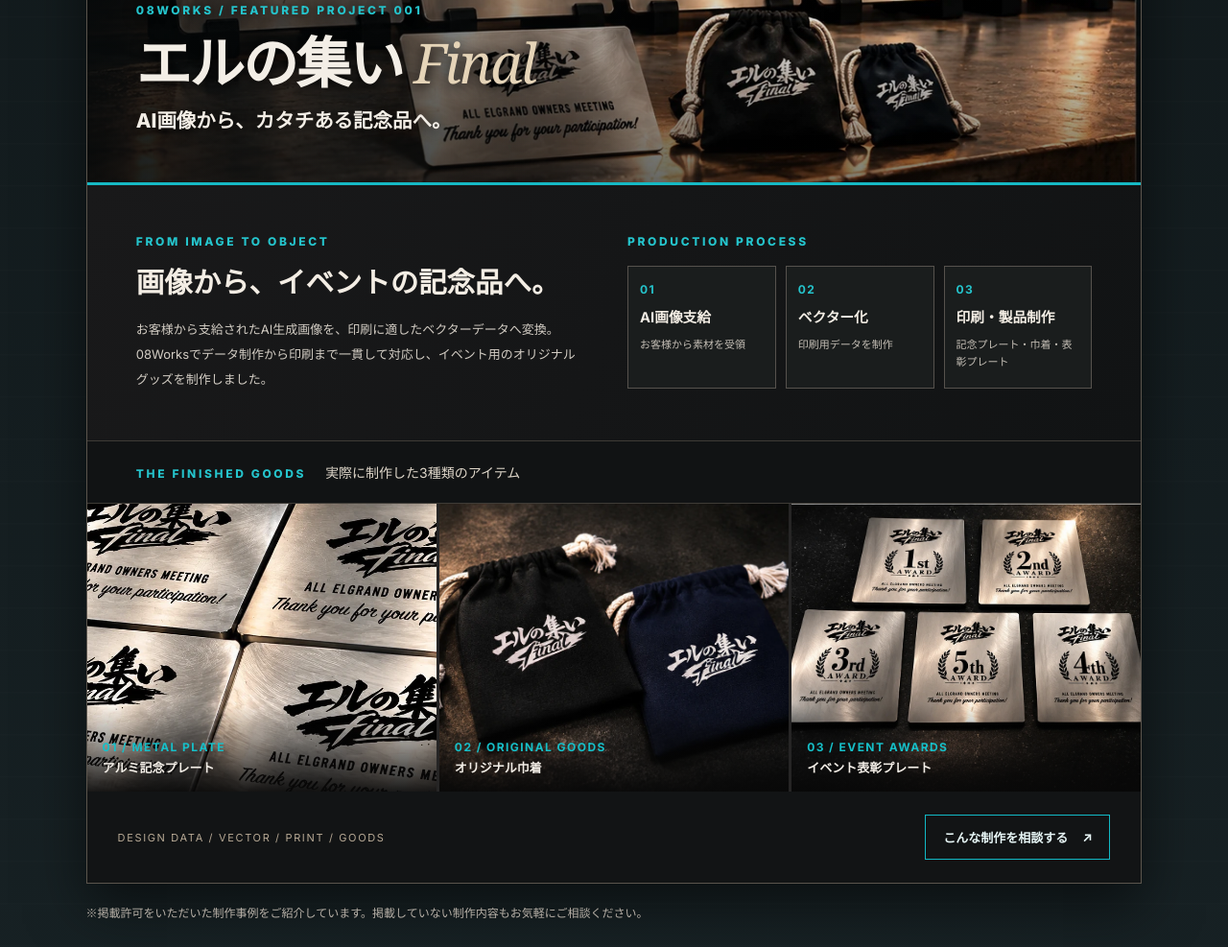
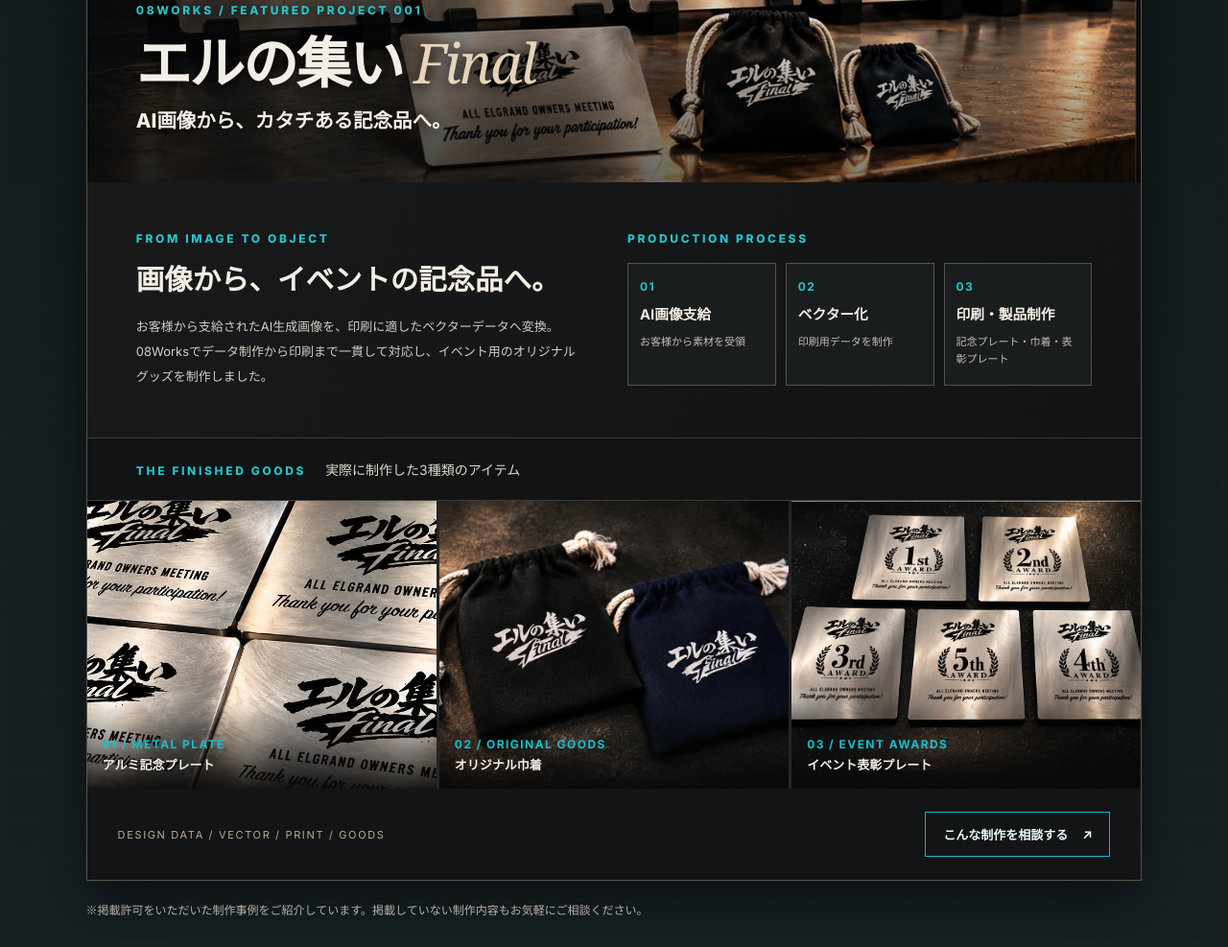
Before and after one commit to 08Works-jp/08works, a plain HTML site: page index.html in a window 1280 px wide. Shown: the part 3402-4389 px from the top of the page at 96% size. Drawn offline with nearby package versions, Linux system fonts and the light colour scheme; a web font is replaced by a local one.

Commit message:
Add files via upload

```diff
--- a/style.css
+++ b/style.css
@@ -609,7 +609,7 @@ body{background:#101719}
 #works .works-v1043-cover-caption strong{display:block;margin:15px 0 10px;font-size:clamp(33px,4.5vw,75px);line-height:1.12;letter-spacing:-.035em}
 #works .works-v1043-cover-caption strong i{font-family:Georgia,serif;color:#e5d4b8;font-weight:400}
 #works .works-v1043-cover-caption p{margin:0;font-size:clamp(16px,1.6vw,26px);font-weight:800}
-#works .works-v1043-story{display:grid;grid-template-columns:minmax(0,1fr) minmax(0,1.05fr);gap:clamp(24px,4vw,72px);padding:clamp(28px,4vw,65px);border-top:3px solid #16b9c4;background:linear-gradient(115deg,#19191a,#111314)}
+#works .works-v1043-story{display:grid;grid-template-columns:minmax(0,1fr) minmax(0,1.05fr);gap:clamp(24px,4vw,72px);padding:clamp(28px,4vw,65px);border-top:0;background:linear-gradient(115deg,#19191a,#111314)}
 #works .works-v1043-intro h3{font-size:clamp(23px,2.3vw,37px);margin:15px 0;color:#f3ede4;line-height:1.4}
 #works .works-v1043-intro p{color:#d3cdc4;line-height:2;font-size:clamp(13px,1vw,16px);margin:0}
 #works .works-v1043-process ol{list-style:none;display:grid;grid-template-columns:repeat(3,minmax(0,1fr));gap:10px;margin:18px 0 0;padding:0}
```
